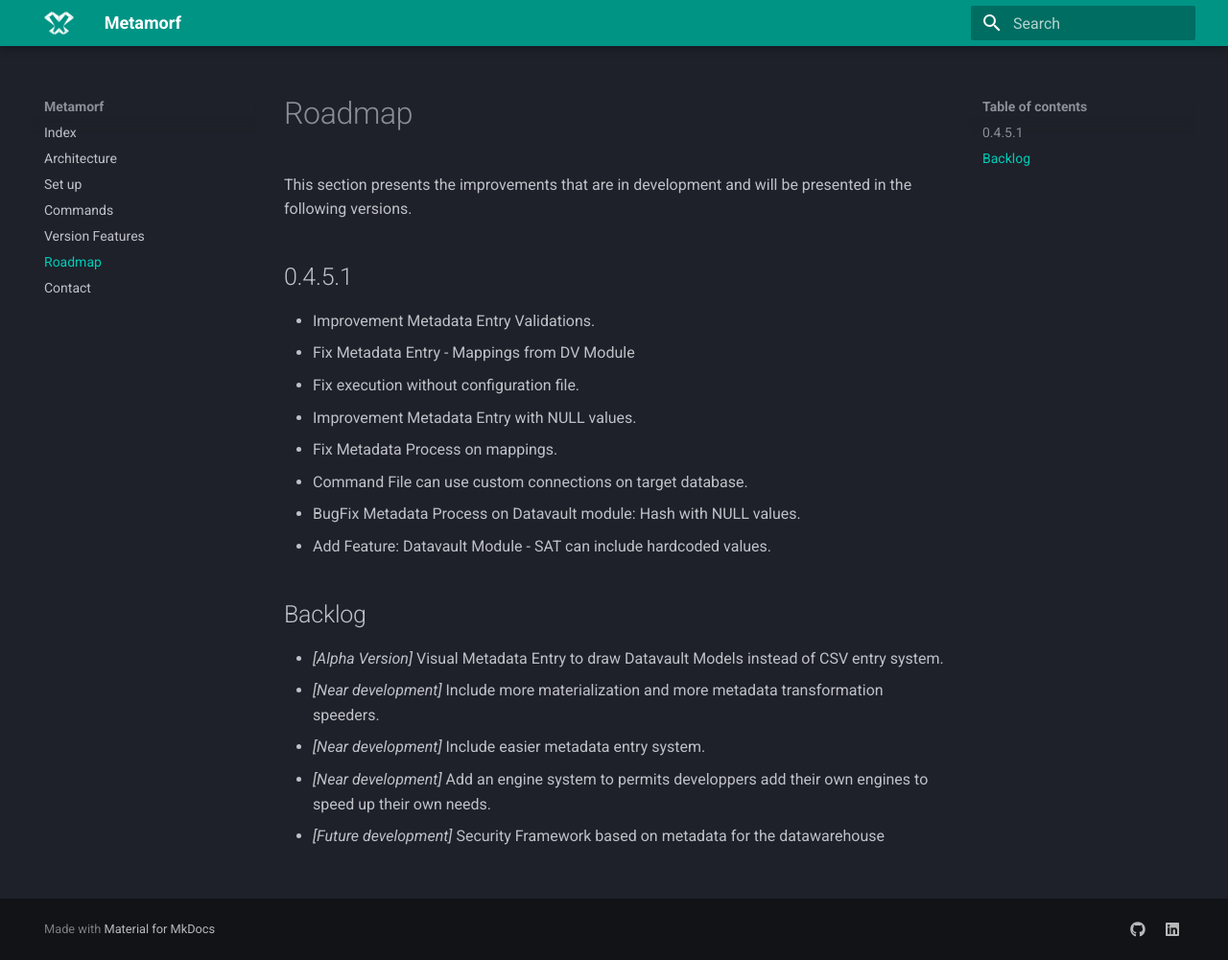
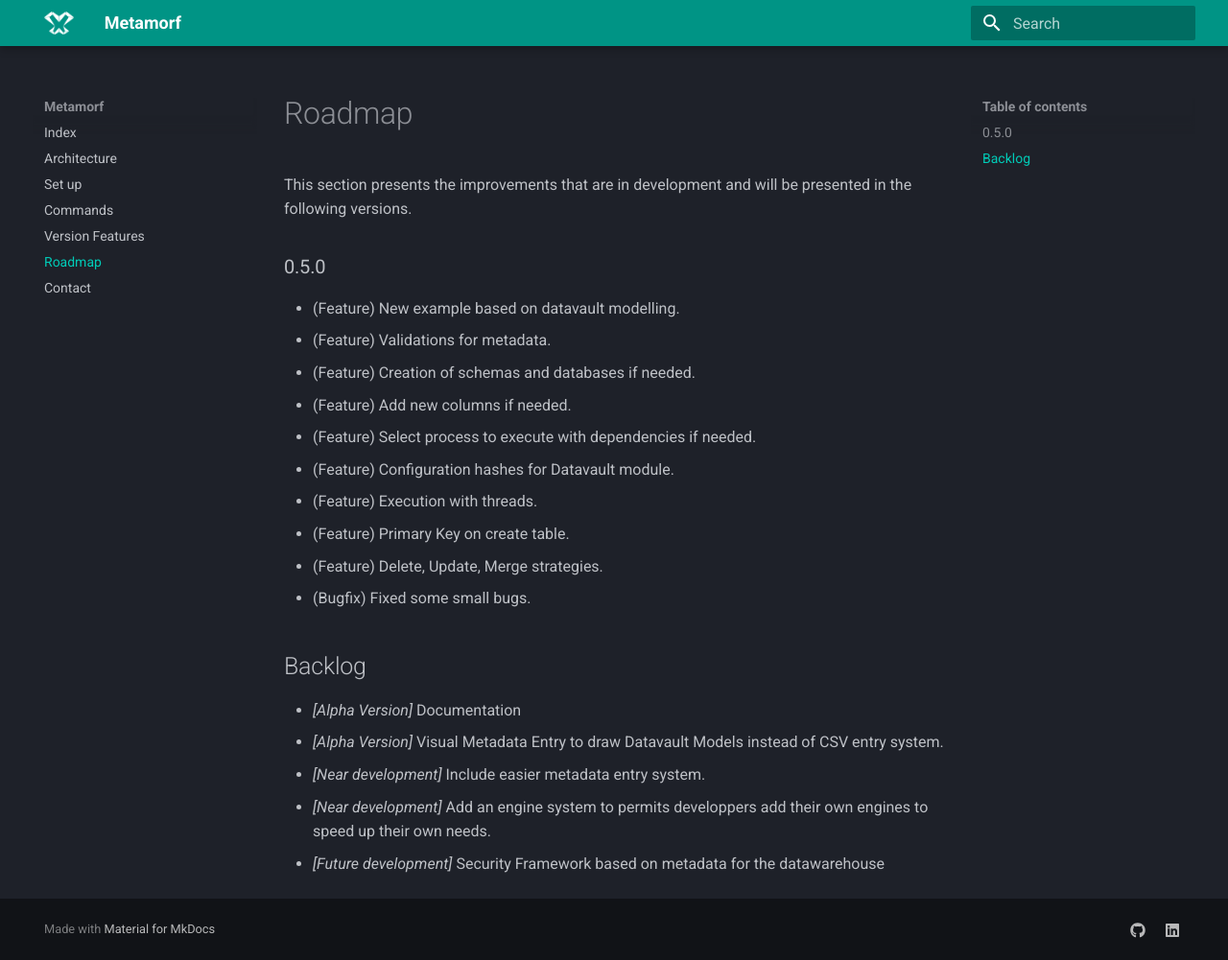
Before and after one commit to gausalom/metamorf-docs, an MkDocs documentation site: the page built from docs/roadmap.md, in a window 1280 px wide and 1001 px high. Shown: the whole window at 96% size. Built offline with MkDocs 1.6.1 and Material for MkDocs 9.7.7, drawn with Linux system fonts in a browser that asks for light colours.

Commit message:
New Version 0.5.0

```diff
--- a/docs/roadmap.md
+++ b/docs/roadmap.md
@@ -1,20 +1,21 @@
 This section presents the improvements that are in development and will be presented in the following versions.
 
-## 0.4.5.1
-
-- Improvement Metadata Entry Validations.
-- Fix Metadata Entry - Mappings from DV Module
-- Fix execution without configuration file.
-- Improvement Metadata Entry with NULL values.
-- Fix Metadata Process on mappings.
-- Command File can use custom connections on target database.
-- BugFix Metadata Process on Datavault module: Hash with NULL values.
-- Add Feature: Datavault Module - SAT can include hardcoded values.
+### 0.5.0
+- (Feature) New example based on datavault modelling.
+- (Feature) Validations for metadata.
+- (Feature) Creation of schemas and databases if needed.
+- (Feature) Add new columns if needed.
+- (Feature) Select process to execute with dependencies if needed.
+- (Feature) Configuration hashes for Datavault module.
+- (Feature) Execution with threads.
+- (Feature) Primary Key on create table.
+- (Feature) Delete, Update, Merge strategies.
+- (Bugfix) Fixed some small bugs.
 
 ## Backlog
 
+- *[Alpha Version]* Documentation
 - *[Alpha Version]* Visual Metadata Entry to draw Datavault Models instead of CSV entry system.
-- *[Near development]* Include more materialization and more metadata transformation speeders.
 - *[Near development]* Include easier metadata entry system.
 - *[Near development]* Add an engine system to permits developpers add their own engines to speed up their own needs.
 - *[Future development]* Security Framework based on metadata for the datawarehouse
```
Also changed, not shown: docs/index.md (+1 -1 lines).
